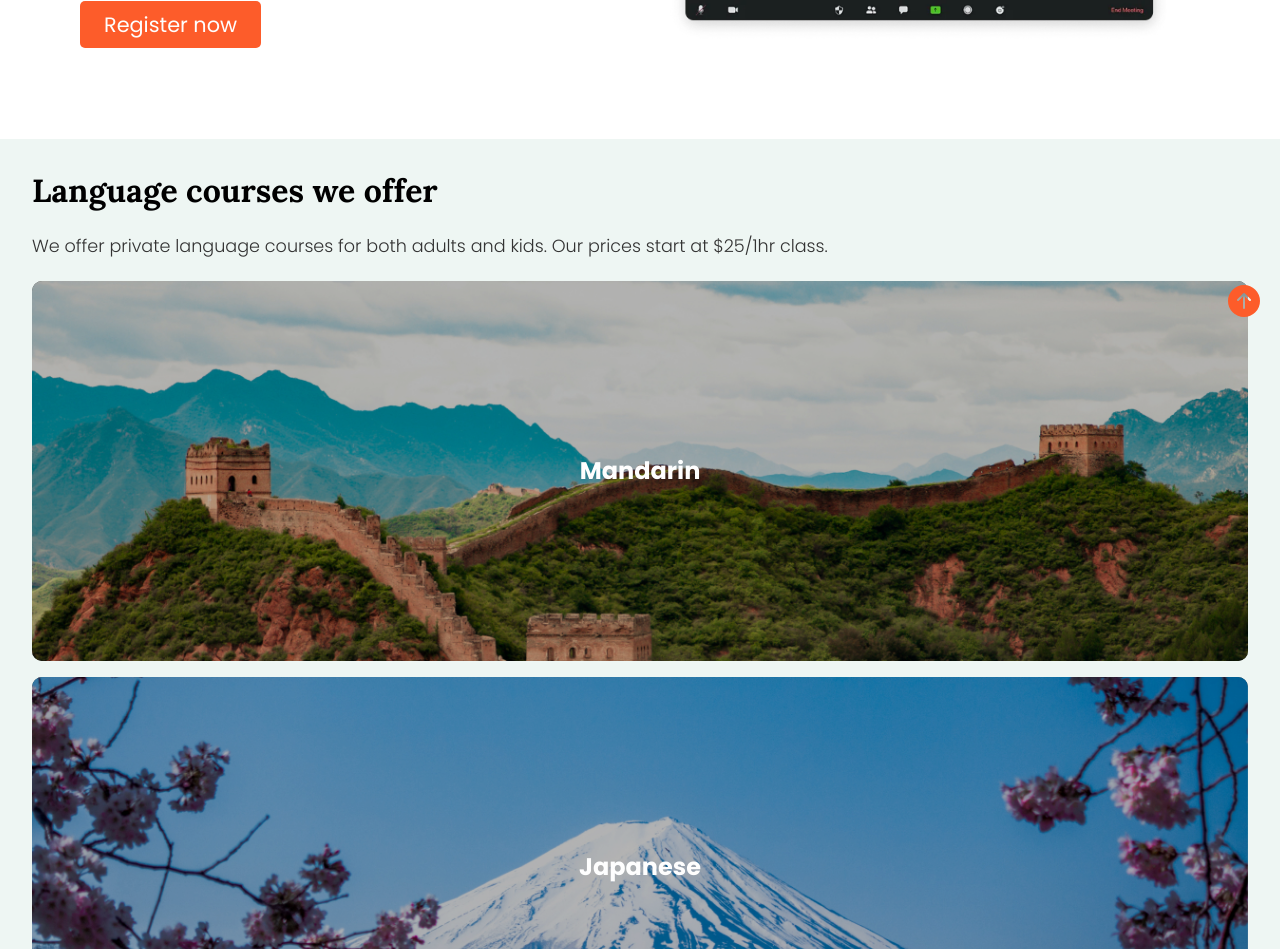
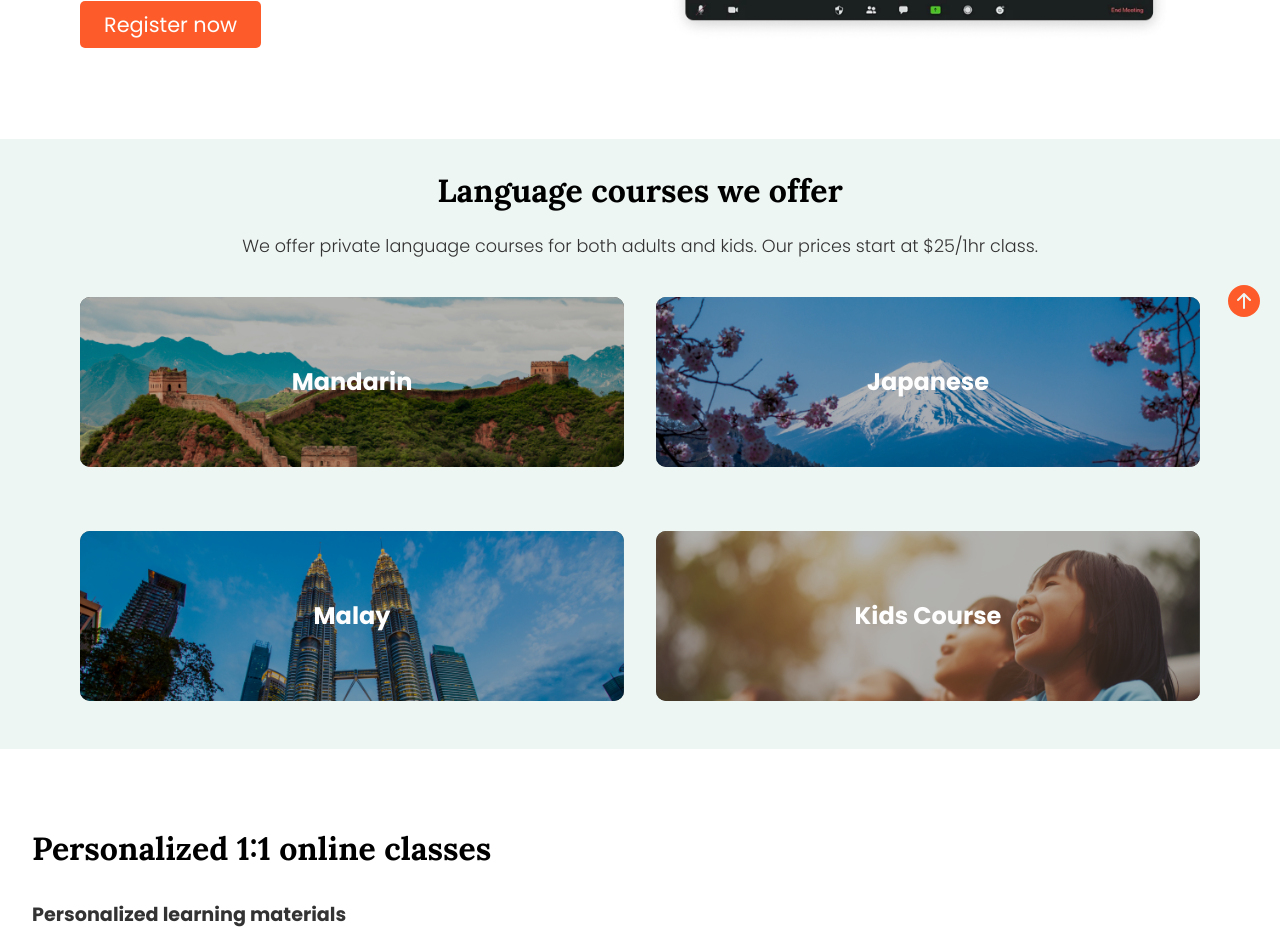
Before and after one commit to axseinga/mingo-space-website, a React app: page / in a window 1280 px wide. Shown: the part 460-1409 px from the top of the page. Built offline with nearby package versions, Linux system fonts and the light colour scheme.

Commit message:
add media queries to courses section

```diff
--- a/src/components/courses/Courses.js
+++ b/src/components/courses/Courses.js
@@ -1,26 +1,32 @@
 import React from "react";
-import { StyledCoursesSection, StyledNavLinkCourses } from "./Courses.styled";
+import {
+    StyledCoursesSection,
+    StyledCoursesHeader,
+    StyledCoursesGrid,
+    StyledCoursesGridItem,
+    StyledNavLinkCourses,
+} from "./Courses.styled";
 
 export const CoursesSection = ({ data }) => {
     return (
         <StyledCoursesSection bgColor={data?.bgColor}>
-            <div>
+            <StyledCoursesHeader>
                 <h2>{data?.header}</h2>
                 <p>{data?.paragraph}</p>
-            </div>
-            <div>
+            </StyledCoursesHeader>
+            <StyledCoursesGrid>
                 {data?.courses.map((course) => (
                     <StyledNavLinkCourses to={course.href} key={course.lang}>
-                        <div>
+                        <StyledCoursesGridItem>
                             <img
                                 src={`./assets/${course.img}`}
                                 alt={course.lang}
                             />
                             <span>{course.lang}</span>
-                        </div>
+                        </StyledCoursesGridItem>
                     </StyledNavLinkCourses>
                 ))}
-            </div>
+            </StyledCoursesGrid>
         </StyledCoursesSection>
     );
 };
--- a/src/components/courses/Courses.styled.js
+++ b/src/components/courses/Courses.styled.js
@@ -1,11 +1,19 @@
 import styled from "styled-components";
 import { NavLink } from "react-router-dom";
+import { BREAKPOINT_TABLET } from "../../styles/breakpoints";
 
 export const StyledCoursesSection = styled.section`
     margin: 3rem 0;
     padding: 2rem;
     background-color: ${({ bgColor }) => bgColor};
 
+    @media only screen and (min-width: ${BREAKPOINT_TABLET}) {
+        padding: 2rem 5rem;
+        text-align: center;
+    }
+`;
+
+export const StyledCoursesHeader = styled.div`
     & h2 {
         font-family: ${({ theme }) => theme.font.fontLora};
         color: ${({ theme }) => theme.color.black};
@@ -20,8 +28,18 @@ export const StyledCoursesSection = styled.section`
         font-size: 1.1rem;
         line-height: 1.4rem;
     }
+`;
 
-    & div + div div {
+export const StyledCoursesGrid = styled.div`
+    @media only screen and (min-width: ${BREAKPOINT_TABLET}) {
+        display: grid;
+        grid-template-columns: repeat(2, 1fr);
+        grid-template-rows: auto;
+        gap: 2rem;
+    }
+`;
+
+export const StyledCoursesGridItem = styled.div`
     background-color: ${({ theme }) => theme.color.black};
     border-radius: 10px;
     height: max-content;
@@ -45,7 +63,6 @@ export const StyledCoursesSection = styled.section`
         transform: translate(-50%, -50%);
         z-index: 100;
     }
-    }
 `;
 
 export const StyledNavLinkCourses = styled(NavLink)`
```
Lines whose indentation alone changed are shown as unchanged.
